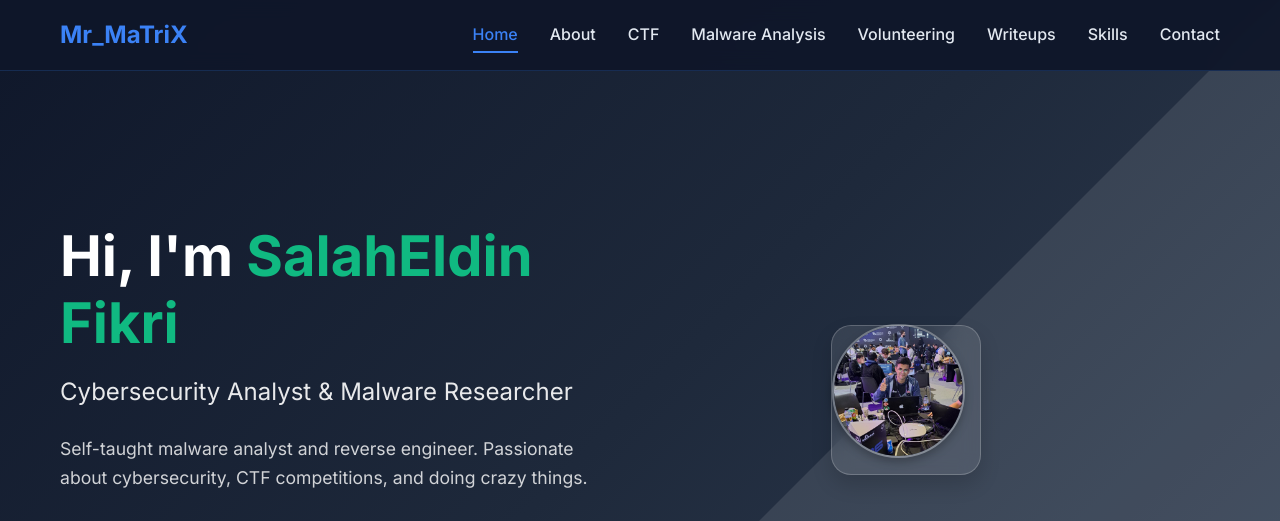
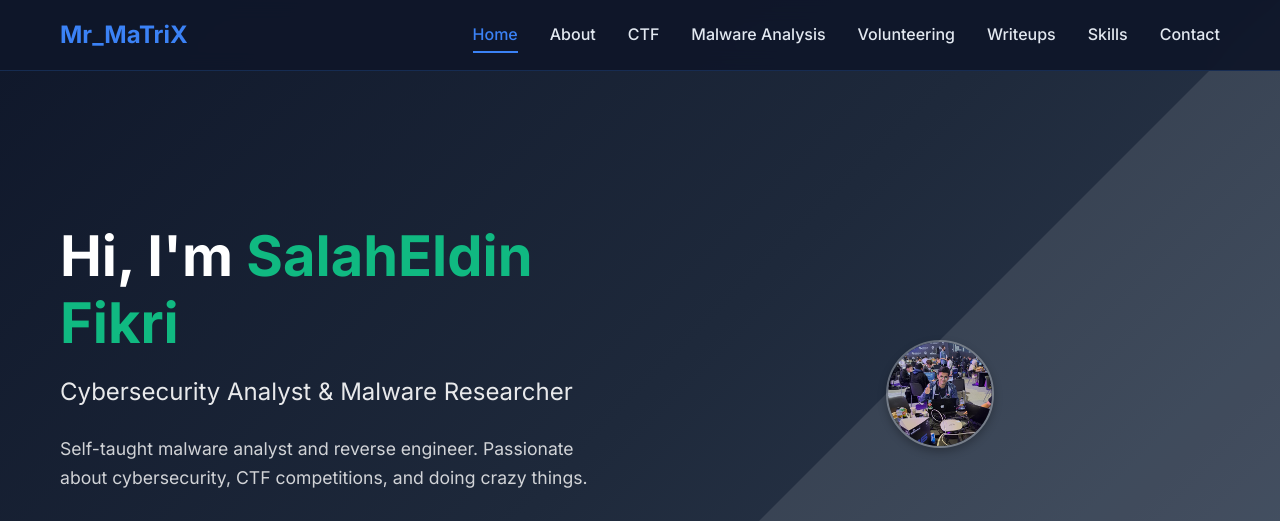
Before and after one commit to SalahEldinFikri/portfolio, a website: page index.html in a window 1280 px wide. Shown: the top 521 px of the page. Drawn offline with Linux system fonts and the light colour scheme.

```diff
--- a/styles.css
+++ b/styles.css
@@ -223,19 +223,11 @@
 }
 
 .profile-card {
-    width: 150px;  /* smaller card */
-    height: 150px;
-    background: rgba(255, 255, 255, 0.1);
-    border-radius: 20px;
-    display: flex;
-    align-items: center;
-    justify-content: center;
-    backdrop-filter: blur(10px);
-    border: 1px solid rgba(255, 255, 255, 0.2);
-    box-shadow: 0 10px 20px rgba(0, 0, 0, 0.15);
-    position: relative;
-    left: -40px; /* move a bit to the left */
+    width: 120px;
+    height: 120px;
+    left: -30px;
 }
+
 
 .profile-image {
     font-size: 2.5rem;
```
